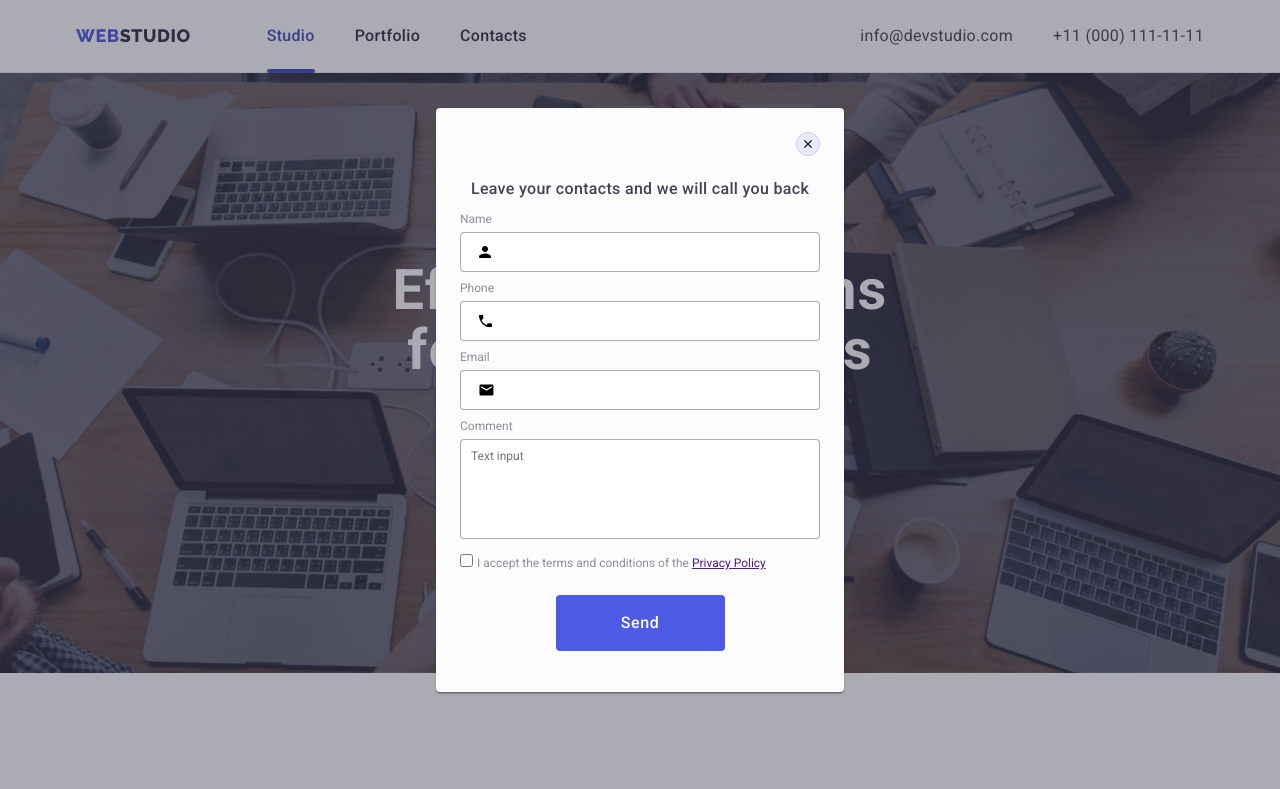
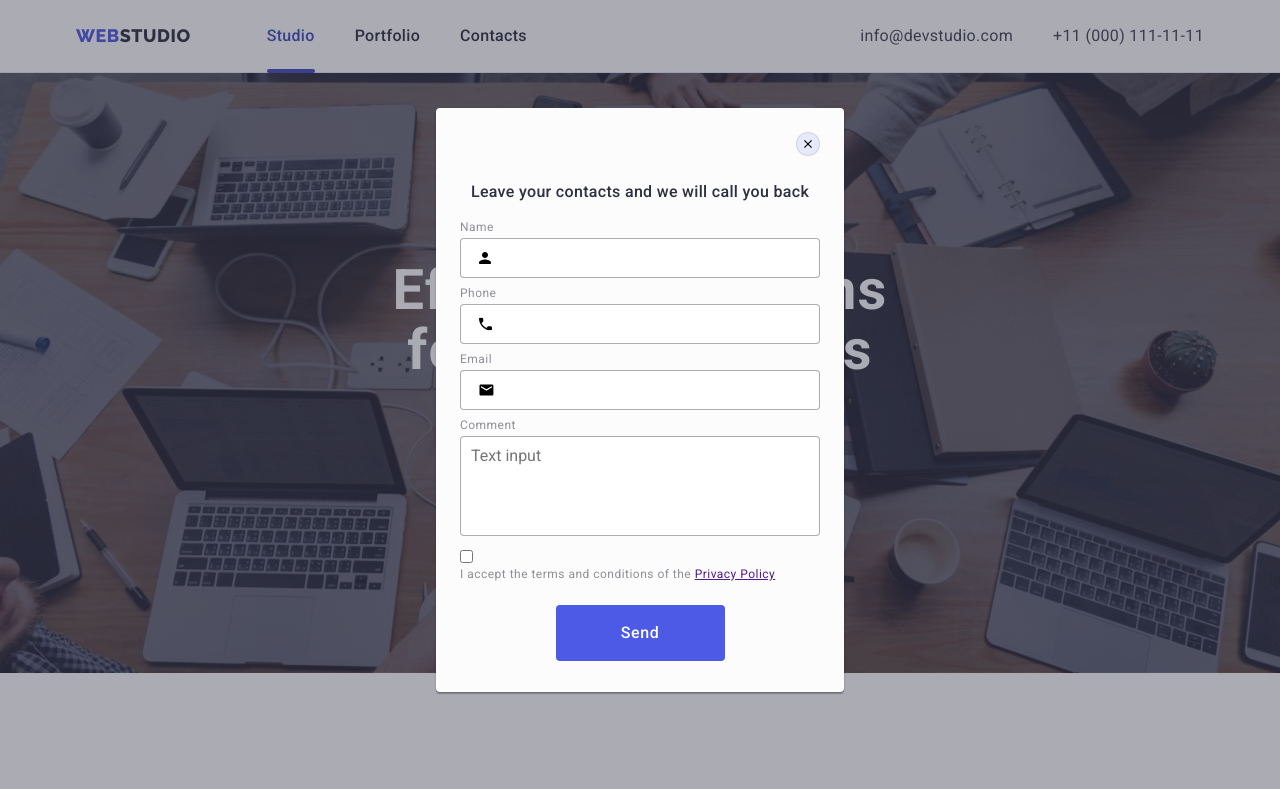
Before and after one commit to OksanaT23/goit-markup-hw-06, a plain HTML site: page index.html in a window 1280 px wide. Both pictures are taken after a click on the button "Order Service". Shown: the top 789 px of the page. Drawn offline with nearby package versions, Linux system fonts and the light colour scheme.

Commit message:
Add correction

```diff
--- a/css/styles.css
+++ b/css/styles.css
@@ -401,11 +401,13 @@ img {
   font-weight: 500;
   font-size: 16px;
   text-align: center;
-  margin-bottom: 15px;
   letter-spacing: 0.02em;
+  line-height: 1.5;
+  color: #2e2f42;
+  margin-bottom: 16px;
 }
 .modal-field {
-  margin-bottom: 10px;
+  margin-bottom: 8px;
 }
 
 .modal-input {
@@ -444,6 +446,10 @@ img {
 .input-label {
   font-size: 12px;
   color: #8e8f99;
+  display: block;
+  margin-bottom: 4px;
+  line-height: 1.17;
+  letter-spacing: 0.04em;
 }
 
 .input-label span {
--- a/index.html
+++ b/index.html
@@ -466,48 +466,55 @@
         <p class="modal-title">Leave your contacts and we will call you back</p>
         <form class="modal-form">
           <div class="modal-field">
-            <label class="input-label">
-              <span>Name</span>
-              <span class="input-wrap">
-                <input type="text" name="user-name" class="modal-input" />
+            <label class="input-label" for="user-name">Name</label>
+            <div class="input-wrap">
+              <input
+                type="text"
+                name="user-name"
+                class="modal-input"
+                id="user-name"
+              />
               <svg class="modal-icon" width="12" height="12">
                 <use href="./images/icons.svg#icon-person"></use>
               </svg>
-              </span>
-            </label>
+            </div>
           </div>
           <div class="modal-field">
-            <label class="input-label">
-              <span>Phone</span>
-              <span class="input-wrap">
-                <input type="text" name="user-phone" class="modal-input" />
+            <label class="input-label" for="user-phone">Phone</label>
+            <div class="input-wrap">
+              <input
+                type="text"
+                name="user-phone"
+                class="modal-input"
+                id="user-phone"
+              />
               <svg class="modal-icon" width="13" height="13">
                 <use href="./images/icons.svg#icon-phone"></use>
               </svg>
-              </span>
-            </label>
+            </div>
           </div>
           <div class="modal-field">
-            <label class="input-label">
-              <span>Email</span>
-              <span class="input-wrap">
-                <input type="text" name="user-email" class="modal-input" />
+            <label class="input-label" for="user-email">Email</label>
+            <div class="input-wrap">
+              <input
+                type="text"
+                name="user-email"
+                class="modal-input"
+                id="user-email"
+              />
               <svg class="modal-icon" width="15" height="12">
                 <use href="./images/icons.svg#icon-email"></use>
               </svg>
-              </span>
-            </label>
+            </div>
           </div>
           <div class="modal-field">
-            <label class="input-label">
-              <span>Comment</span>
+            <label class="input-label">Comment</label>
             <textarea
               name="user-comment"
               id="user-comment"
               class="modal-comment"
               placeholder="Text input"
             ></textarea>
-            </label>
           </div>
           <div class="modal-field">
             <input
```
Lines whose indentation alone changed are shown as unchanged.
